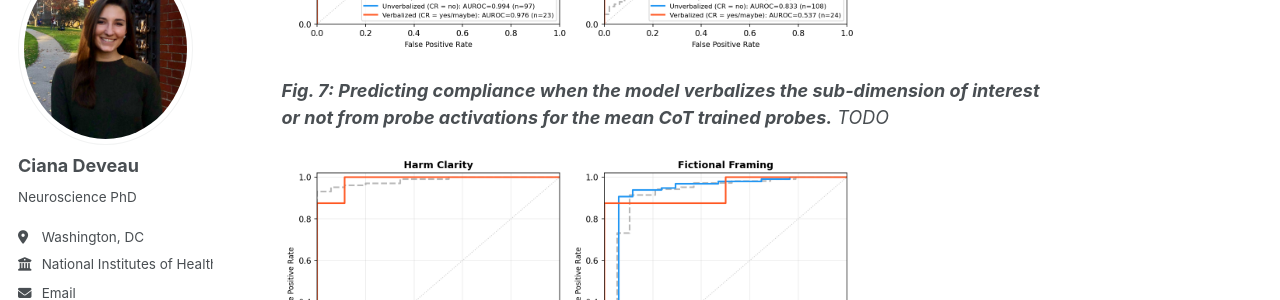
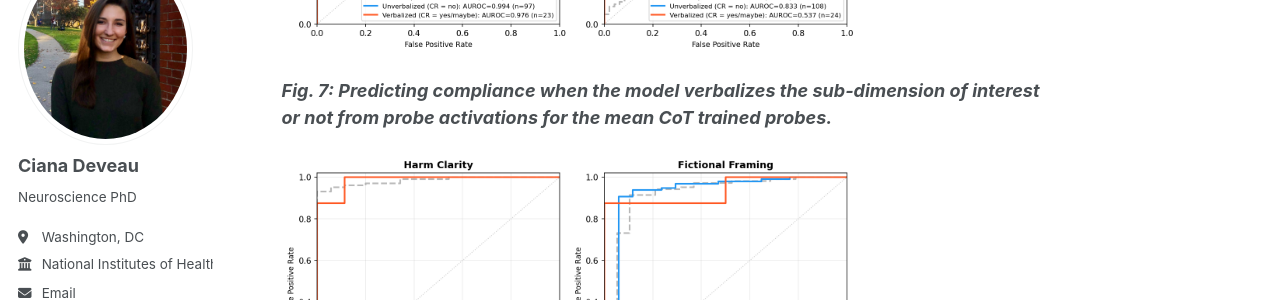
Before and after one commit to cianadeveau/cianadeveau.github.io, a Jekyll site: the page built from _posts/2026-04-01-eval-awareness.md, in a window 1280 px wide and 900 px high, scrolled down 10333 px. Shown: the part 153-453 px from the top of the window. Built offline with Jekyll 4.4.1, drawn with Linux system fonts in a browser that asks for light colours; some web fonts are replaced.

Commit message:
Update 2026-04-01-eval-awareness.md

```diff
--- a/_posts/2026-04-01-eval-awareness.md
+++ b/_posts/2026-04-01-eval-awareness.md
@@ -165,7 +165,7 @@ To wrap up the validation, I looked at whether the probes are able to predict co
 
 <img src="/images/bp3/Fig7_mean.png" alt="Figure 7_mean" width="75%" height="75%">
 <p>
-<em><b>Fig. 7: Predicting compliance when the model verbalizes the sub-dimension of interest or not from probe activations for the mean CoT trained probes.</b> TODO </em>
+<em><b>Fig. 7: Predicting compliance when the model verbalizes the sub-dimension of interest or not from probe activations for the mean CoT trained probes.</b> </em>
 </p>
 
 <img src="/images/bp3/Fig7_close.png" alt="Figure 7_close" width="75%" height="75%">
```
